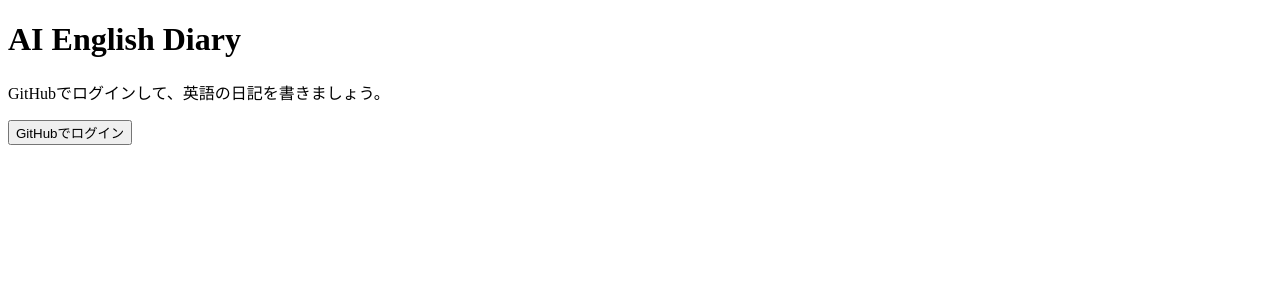
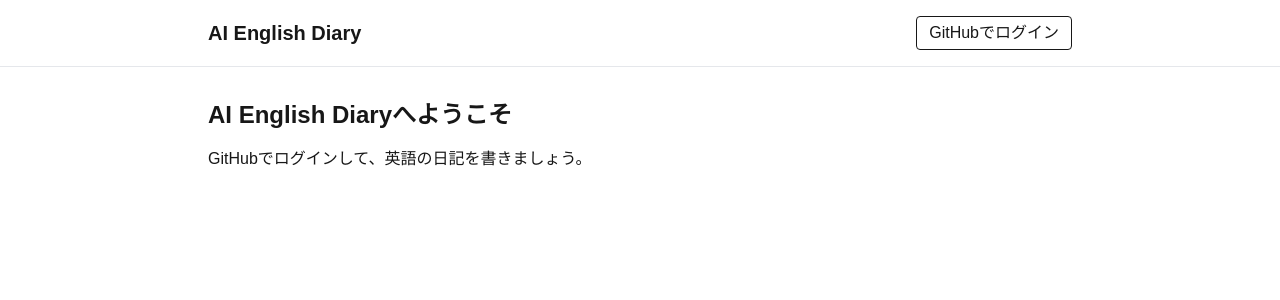
Before and after one commit to mtmter/ai-english-diary, a Next.js app: page / in a window 1280 px wide. Shown: the top 300 px of the page. Built offline with nearby package versions, Linux system fonts and the light colour scheme; no server answers.

Commit message:
feat: 共通ヘッダーを追加してレイアウトを整理

```diff
--- a/app/layout.tsx
+++ b/app/layout.tsx
@@ -1,11 +1,59 @@
-export default function RootLayout({
+import "./globals.css";
+import Link from "next/link";
+import { auth, signIn, signOut } from "@/auth";
+
+export default async function RootLayout({
   children,
 }: Readonly<{
   children: React.ReactNode;
 }>) {
+  const session = await auth();
+
   return (
     <html lang="en">
-      <body>{children}</body>
+      <body>
+        <header className="border-b border-gray-200">
+          <div className="mx-auto flex max-w-4xl flex-wrap items-center justify-between gap-4 px-4 py-4">
+            <Link href="/" className="text-xl font-bold">
+              AI English Diary
+            </Link>
+
+            <nav aria-label="メインナビゲーション" className="flex flex-wrap items-center gap-4">
+              {session?.user?.id ? (
+                <>
+                  <span className="text-sm">
+                    {session.user.name ?? "ユーザー"} としてログイン中
+                  </span>
+                  <Link href="/diaries">履歴</Link>
+                  <form
+                    action={async () => {
+                      "use server";
+                      await signOut({ redirectTo: "/" });
+                    }}
+                  >
+                    <button type="submit" className="rounded border px-3 py-1">
+                      ログアウト
+                    </button>
+                  </form>
+                </>
+              ) : (
+                <form
+                  action={async () => {
+                    "use server";
+                    await signIn("github", { redirectTo: "/" });
+                  }}
+                >
+                  <button type="submit" className="rounded border px-3 py-1">
+                    GitHubでログイン
+                  </button>
+                </form>
+              )}
+            </nav>
+          </div>
+        </header>
+
+        <div className="mx-auto max-w-4xl px-4 py-8">{children}</div>
+      </body>
     </html>
   );
 }
--- a/app/page.tsx
+++ b/app/page.tsx
@@ -1,12 +1,10 @@
 import { connection } from "next/server";
-import Link from "next/link";
-import { auth, signIn, signOut } from "@/auth";
+import { auth } from "@/auth";
 import DiaryApp from "@/components/DiaryApp";
 import { expressions } from "@/data/expressions";
 import { pickRandomExpressions } from "@/lib/pickRandomExpressions";
 
 export default async function Home() {
-  // 読み込み時の処理
   await connection();
 
   const session = await auth();
@@ -14,37 +12,16 @@ export default async function Home() {
   if (!session?.user?.id) {
     return (
       <main>
-        <h1>AI English Diary</h1>
+        <h1 className="mb-4 text-2xl font-bold">AI English Diaryへようこそ</h1>
         <p>GitHubでログインして、英語の日記を書きましょう。</p>
-        <form
-          action={async () => {
-            "use server";
-            await signIn("github", { redirectTo: "/" });
-          }}
-        >
-          <button type="submit">GitHubでログイン</button>
-        </form>
       </main>
     );
   }
 
-  // 初期ピック
   const selectedExpressions = pickRandomExpressions(expressions, 3);
 
   return (
     <main>
-      <p>{session.user.name ?? "ユーザー"} としてログイン中</p>
-      <p>
-        <Link href="/diaries">日記の履歴を見る</Link>
-      </p>
-      <form
-        action={async () => {
-          "use server";
-          await signOut({ redirectTo: "/" });
-        }}
-      >
-        <button type="submit">ログアウト</button>
-      </form>
       <DiaryApp initialExpressions={selectedExpressions} />
     </main>
   );
--- a/components/DiaryApp.tsx
+++ b/components/DiaryApp.tsx
@@ -60,10 +60,8 @@ export default function DiaryApp({ initialExpressions }: Props) {
 
   return (
     <div>
-      <h1>AI English Diary</h1>
-
-      <h2>Today&apos;s expressions</h2>
-      <ul>
+      <h1 className="mb-4 text-2xl font-bold">Today&apos;s expressions</h1>
+      <ul className="list-disc space-y-1 pl-6">
         {initialExpressions.map((expression) => (
           <li key={expression.id}>
             {expression.phrase}: {expression.meaning}
@@ -72,16 +70,21 @@ export default function DiaryApp({ initialExpressions }: Props) {
       </ul>
 
       {!isCompleted ? (
-        <div>
-          <h2>Write your diary ↓</h2>
-          <form onSubmit={handleSubmit}>
+        <div className="mt-8">
+          <h2 className="mb-4 text-xl font-semibold">Write your diary ↓</h2>
+          <form onSubmit={handleSubmit} className="flex flex-col items-start gap-4">
             <textarea
               rows={5}
-              cols={80}
+              className="w-full rounded border border-gray-300 p-3"
+              placeholder="Write your diary here..."
               value={diary}
               onChange={(e) => setDiary(e.target.value)}
             />
-            <button disabled={isLoading || diary.trim() === ""}>
+            <button
+              type="submit"
+              className="rounded border px-4 py-2 disabled:opacity-50"
+              disabled={isLoading || diary.trim() === ""}
+            >
               {isLoading ? "ちょっと待ってね" : "採点する"}
             </button>
           </form>
```
